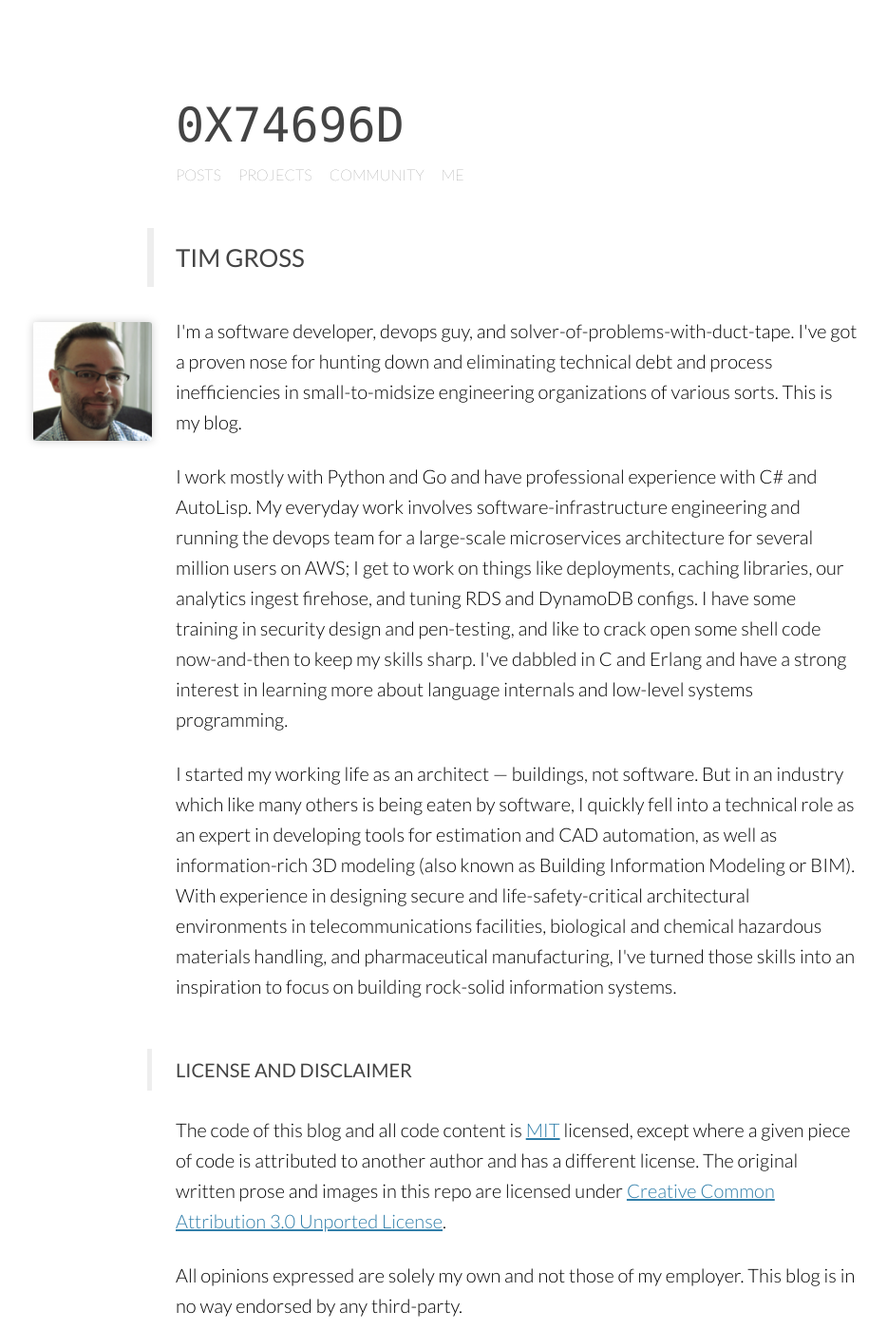
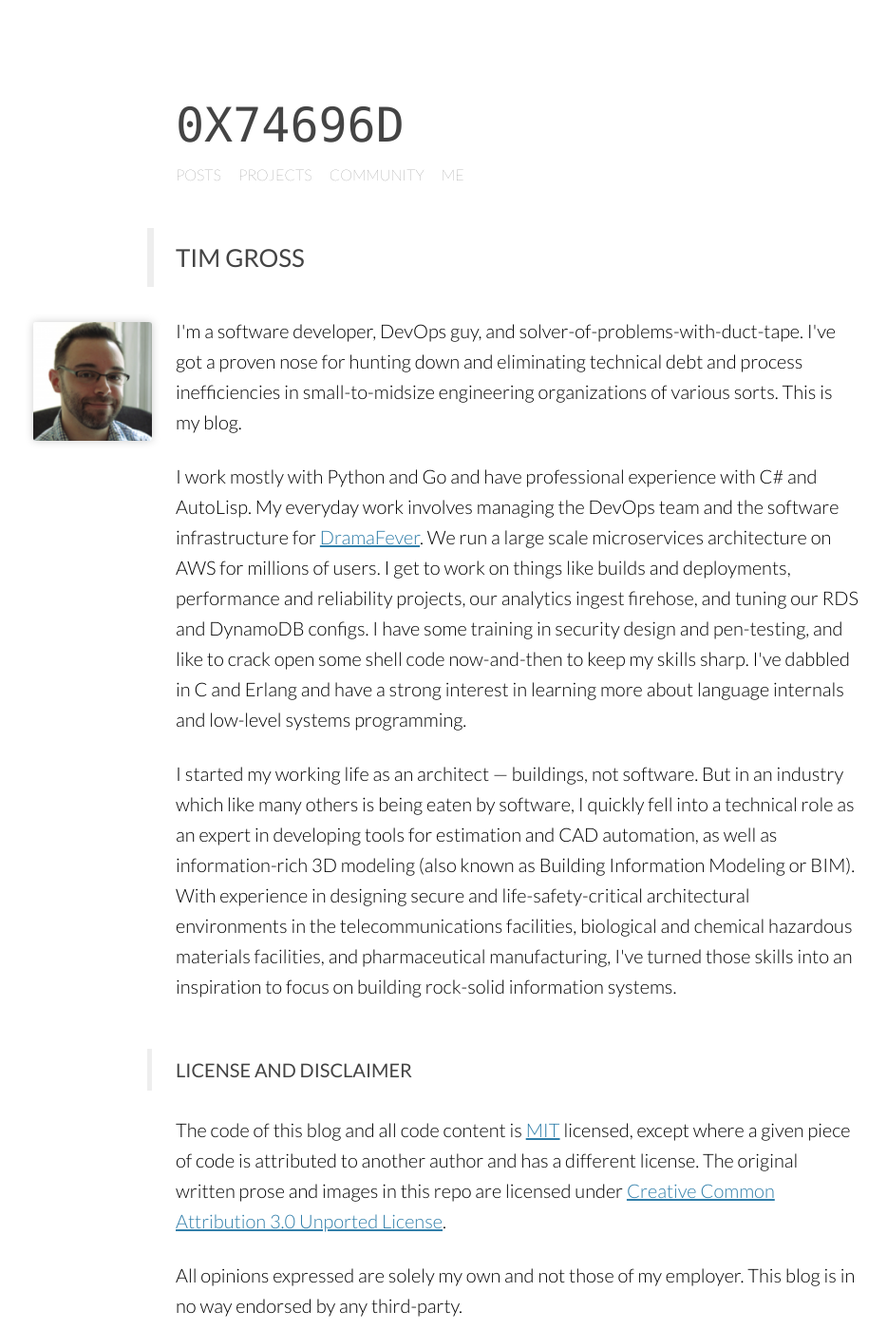
Before and after one commit to tgross/blog.0x74696d.com, a Jekyll site: the page built from me.html, in a window 1280 px wide and 1400 px high. Shown: the whole window at 95% size, without its empty margins (95-1029 px from the left). Built offline with Jekyll 4.4.1, drawn with Linux system fonts in a browser that asks for light colours; Markdown is read by kramdown in place of the engine named in the settings.

Commit message:
cleanup some stilted prose in me.html page

```diff
--- a/me.html
+++ b/me.html
@@ -10,11 +10,11 @@ title: "Me"
     <img src="/images/avatar.png" title="Tim Gross" alt="avatar" />
   </a>
 
-<p>I'm a software developer, devops guy, and solver-of-problems-with-duct-tape.  I've got a proven nose for hunting down and eliminating technical debt and process inefficiencies in small-to-midsize engineering organizations of various sorts.  This is my blog.</p>
+<p>I'm a software developer, DevOps guy, and solver-of-problems-with-duct-tape.  I've got a proven nose for hunting down and eliminating technical debt and process inefficiencies in small-to-midsize engineering organizations of various sorts. This is my blog.</p>
 
-<p>I work mostly with Python and Go and have professional experience with C# and AutoLisp.  My everyday work involves software-infrastructure engineering and running the devops team for a large-scale microservices architecture for several million users on AWS; I get to work on things like deployments, caching libraries, our analytics ingest firehose, and tuning RDS and DynamoDB configs. I have some training in security design and pen-testing, and like to crack open some shell code now-and-then to keep my skills sharp. I've dabbled in C and Erlang and have a strong interest in learning more about language internals and low-level systems programming.</p>
+<p>I work mostly with Python and Go and have professional experience with C# and AutoLisp. My everyday work involves managing the DevOps team and the software infrastructure for <a href="http://www.dramafever.com/company/careers.html">DramaFever</a>. We run a large scale microservices architecture on AWS for millions of users. I get to work on things like builds and deployments, performance and reliability projects, our analytics ingest firehose, and tuning our RDS and DynamoDB configs. I have some training in security design and pen-testing, and like to crack open some shell code now-and-then to keep my skills sharp. I've dabbled in C and Erlang and have a strong interest in learning more about language internals and low-level systems programming.</p>
 
-<p>I started my working life as an architect &mdash; buildings, not software.  But in an industry which like many others is being eaten by software, I quickly fell into a technical role as an expert in developing tools for estimation and CAD automation, as well as information-rich 3D modeling (also known as Building Information Modeling or BIM).  With experience in designing secure and life-safety-critical architectural environments in telecommunications facilities, biological and chemical hazardous materials handling, and pharmaceutical manufacturing, I've turned those skills into an inspiration to focus on building rock-solid information systems.</p>
+<p>I started my working life as an architect &mdash; buildings, not software. But in an industry which like many others is being eaten by software, I quickly fell into a technical role as an expert in developing tools for estimation and CAD automation, as well as information-rich 3D modeling (also known as Building Information Modeling or BIM). With experience in designing secure and life-safety-critical architectural environments in the telecommunications facilities, biological and chemical hazardous materials facilities, and pharmaceutical manufacturing, I've turned those skills into an inspiration to focus on building rock-solid information systems.</p>
 
 <a name="license"><h2>License and Disclaimer</h2></a>
 <p>The code of this blog and all code content is <a href="https://github.com/tgross/tgross.github.io/blob/master/LICENSE">MIT</a> licensed, except where a given piece of code is attributed to another author and has a different license.
```
